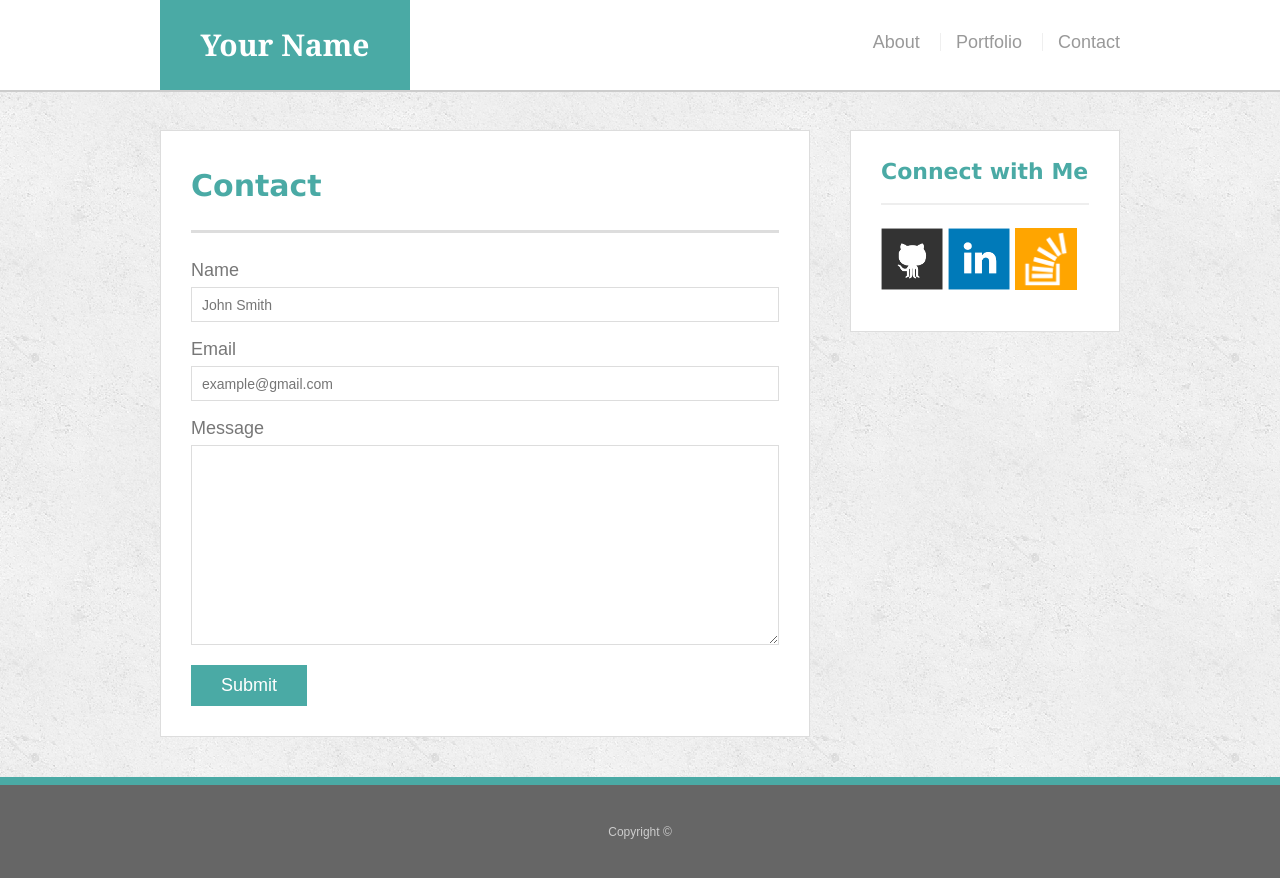
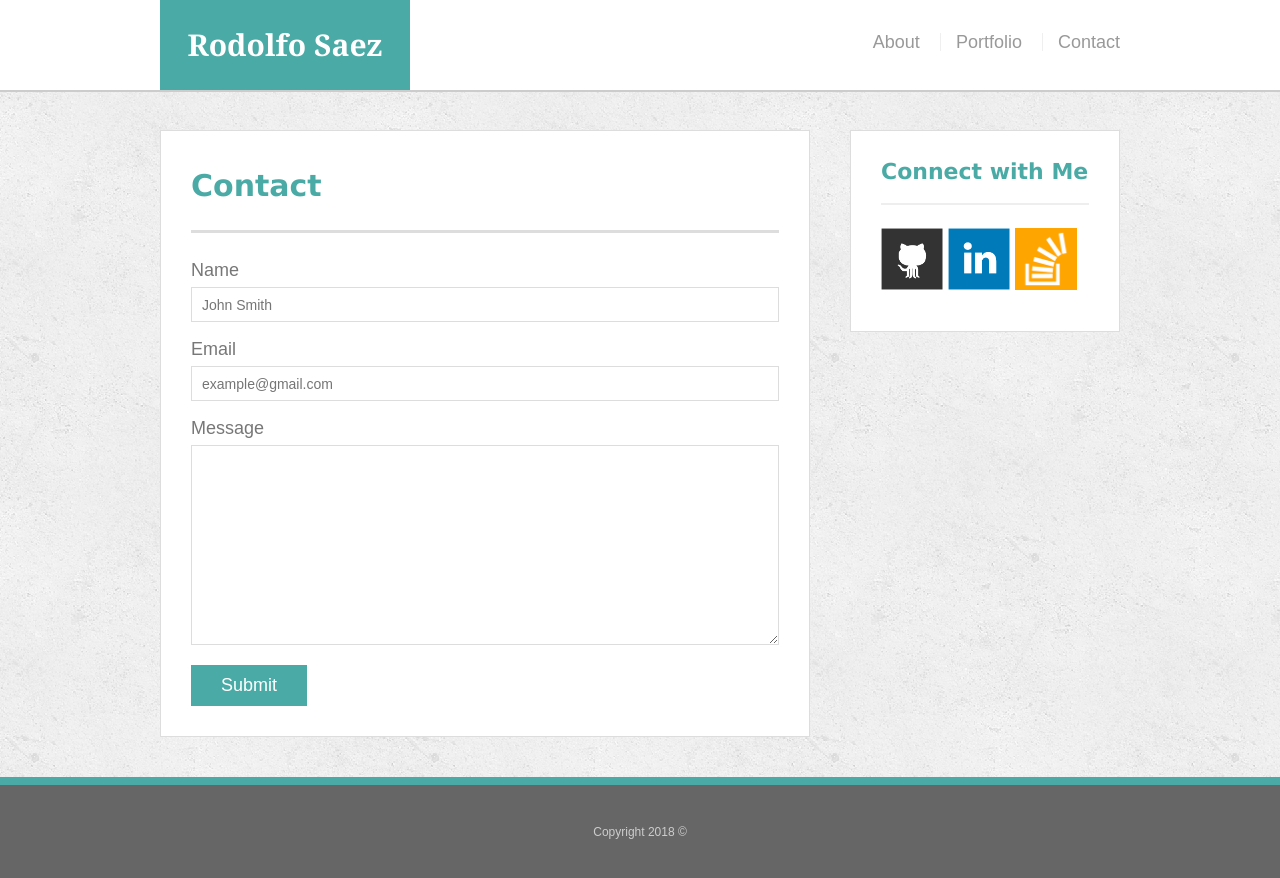
Before and after one commit to rsaez/Responsive-Portfolio, a plain HTML site: page contact.html in a window 1280 px wide. Drawn offline with Linux system fonts and the light colour scheme.

Commit message:
added copyright and name

```diff
--- a/contact.html
+++ b/contact.html
@@ -3,7 +3,7 @@
 
 <head>
   <meta charset="UTF-8">
-  <title>Contact | Your Name</title>
+  <title>Contact | Rodolfo Saez</title>
   <link rel="stylesheet" type="text/css" href="assets/css/reset.css">
   <link rel="stylesheet" type="text/css" href="assets/css/style.css">
 </head>
@@ -12,7 +12,7 @@
 
   <header id="masthead">
     <div class="container">
-      <a href="index.html" id="logo">Your Name</a>
+      <a href="index.html" id="logo">Rodolfo Saez</a>
       <nav>
         <a href="index.html">About</a>
         <a href="portfolio.html">Portfolio</a>
@@ -58,7 +58,7 @@
 
   <footer>
     <div class="container">
-      Copyright &copy;
+      Copyright 2018 &copy;
     </div>
   </footer>
 </body>
```
Also changed, not shown: index.html (+1 -1 lines), portfolio.html (+1 -1 lines).
